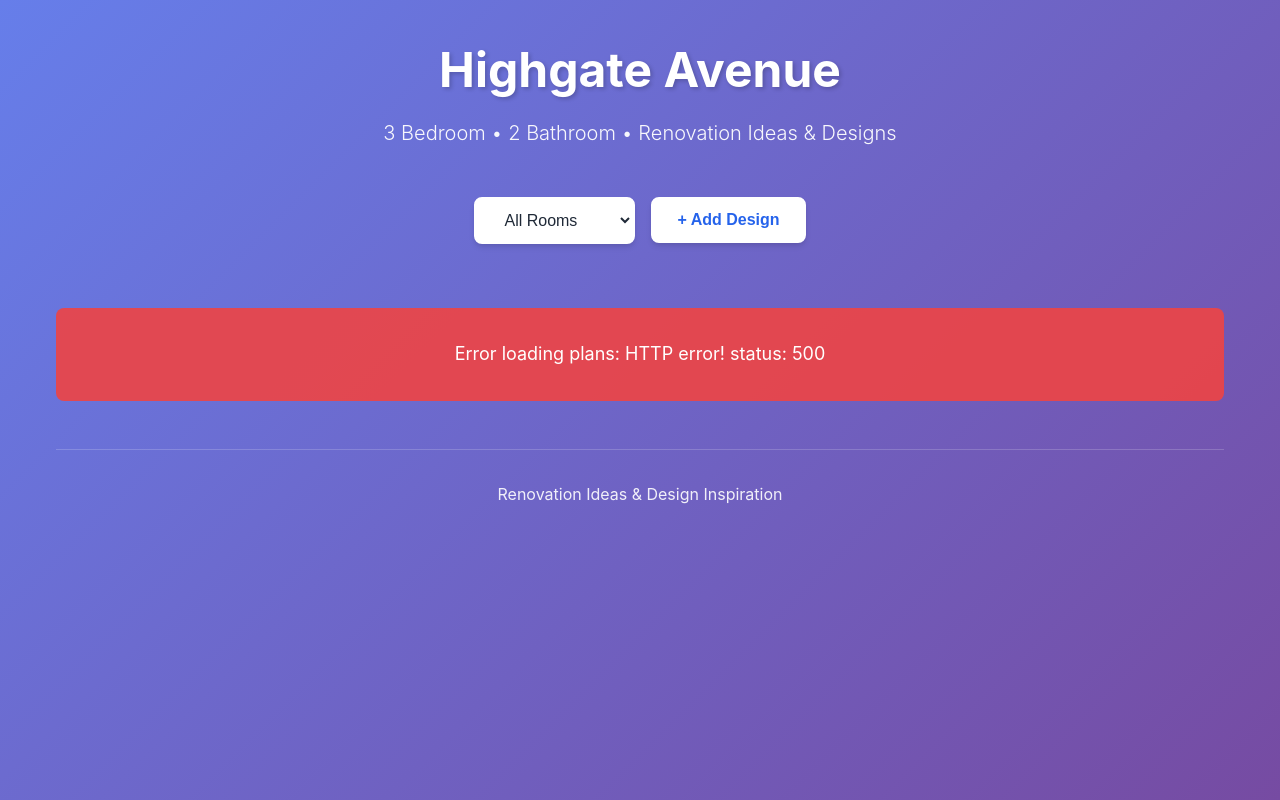
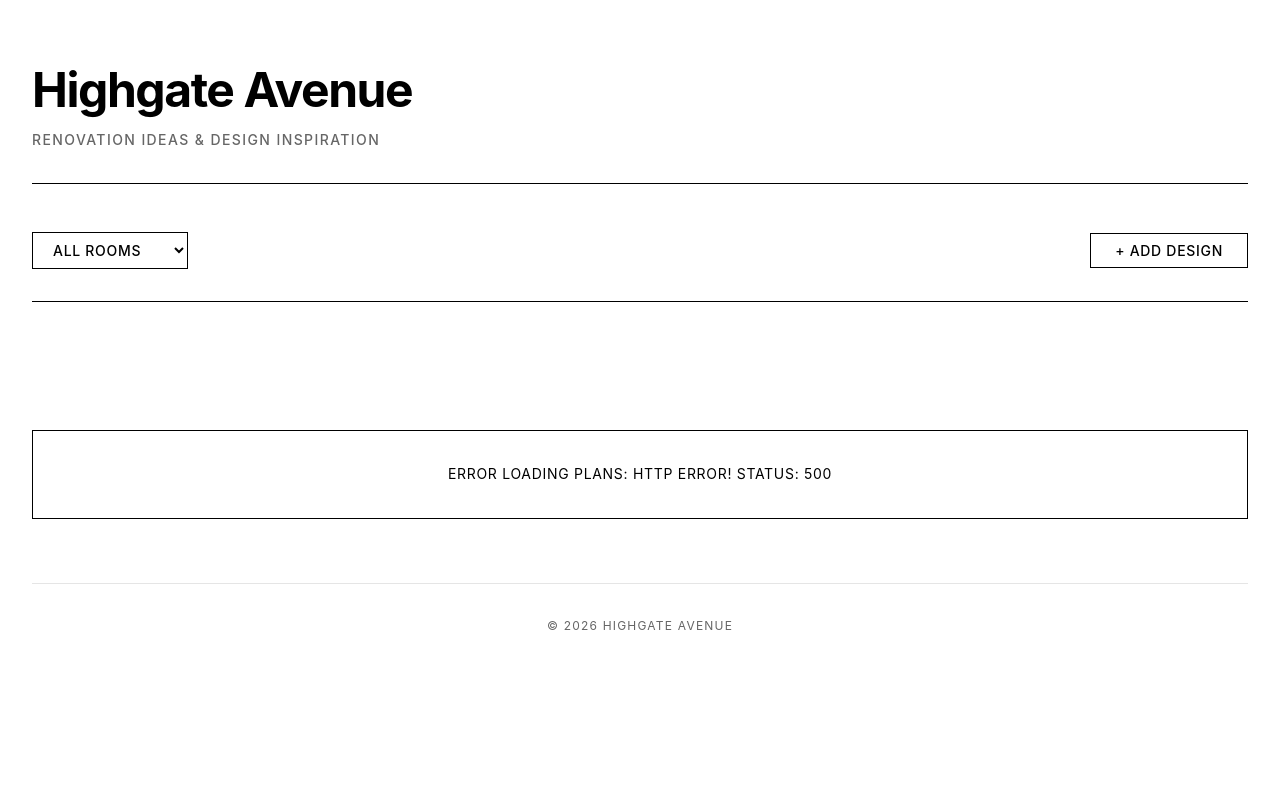
Before and after one commit to conork92/HighgateAvenue, a Flask app: page / in a window 1280 px wide. Run offline with Flask 3, Linux system fonts and the light colour scheme.

Commit message:
fix: much better look

```diff
--- a/app.py
+++ b/app.py
@@ -14,6 +14,17 @@ load_dotenv()
 
 app = Flask(__name__)
 CORS(app)
+
+# Disable caching for static files
+app.config['SEND_FILE_MAX_AGE_DEFAULT'] = 0
+
+# Add no-cache headers for all responses
+@app.after_request
+def after_request(response):
+    response.headers['Cache-Control'] = 'no-cache, no-store, must-revalidate'
+    response.headers['Pragma'] = 'no-cache'
+    response.headers['Expires'] = '0'
+    return response
 
 # Configuration
 ALLOWED_EXTENSIONS = {'png', 'jpg', 'jpeg', 'gif', 'webp'}
--- a/docker-compose.yml
+++ b/docker-compose.yml
@@ -4,7 +4,7 @@ services:
   web:
     build: .
     ports:
-      - "8000:5000"
+      - "8001:5000"
     environment:
       - SUPABASE_URL=${SUPABASE_URL}
       - SUPABASE_KEY=${SUPABASE_ANON_KEY}
--- a/static/css/style.css
+++ b/static/css/style.css
@@ -4,106 +4,174 @@
     box-sizing: border-box;
 }
 
+html {
+    scroll-behavior: smooth;
+}
+
 :root {
-    --primary-color: #2563eb;
-    --secondary-color: #1e40af;
-    --accent-color: #3b82f6;
-    --text-primary: #1f2937;
-    --text-secondary: #6b7280;
-    --bg-primary: #ffffff;
-    --bg-secondary: #f9fafb;
-    --border-color: #e5e7eb;
-    --shadow: 0 4px 6px -1px rgba(0, 0, 0, 0.1), 0 2px 4px -1px rgba(0, 0, 0, 0.06);
-    --shadow-lg: 0 10px 15px -3px rgba(0, 0, 0, 0.1), 0 4px 6px -2px rgba(0, 0, 0, 0.05);
+    --black: #000000;
+    --white: #ffffff;
+    --gray-light: #f5f5f5;
+    --gray-medium: #e5e5e5;
+    --gray-dark: #666666;
+    --gray-darker: #333333;
+    --transition: 0.2s ease;
 }
 
 body {
-    font-family: -apple-system, BlinkMacSystemFont, 'Segoe UI', Roboto, 'Helvetica Neue', Arial, sans-serif;
+    font-family: -apple-system, BlinkMacSystemFont, 'Segoe UI', 'Helvetica Neue', Arial, sans-serif;
     line-height: 1.6;
-    color: var(--text-primary);
-    background: linear-gradient(135deg, #667eea 0%, #764ba2 100%);
+    color: var(--black) !important;
+    background: var(--white) !important;
+    background-image: none !important;
     min-height: 100vh;
+    -webkit-font-smoothing: antialiased;
+    -moz-osx-font-smoothing: grayscale;
+    font-size: 16px;
+}
+
+html {
+    background: var(--white) !important;
+    background-image: none !important;
 }
 
 .container {
-    max-width: 1200px;
+    max-width: 1280px;
     margin: 0 auto;
-    padding: 2rem 1rem;
+    padding: 4rem 2rem;
 }
 
+@media (max-width: 768px) {
+    .container {
+        padding: 2rem 1.5rem;
+    }
+}
+
+/* Header */
 header {
-    text-align: center;
+    border-bottom: 1px solid var(--black);
+    padding-bottom: 2rem;
     margin-bottom: 3rem;
-    color: white;
 }
 
 header h1 {
     font-size: 3rem;
     font-weight: 700;
-    margin-bottom: 0.5rem;
-    text-shadow: 2px 2px 4px rgba(0, 0, 0, 0.2);
+    letter-spacing: -0.03em;
+    margin-bottom: 0.75rem;
+    color: var(--black);
+    line-height: 1.1;
+}
+
+@media (max-width: 768px) {
+    header h1 {
+        font-size: 2.25rem;
+    }
 }
 
 .subtitle {
-    font-size: 1.25rem;
-    opacity: 0.95;
-    font-weight: 300;
+    font-size: 0.875rem;
+    color: var(--gray-dark);
+    text-transform: uppercase;
+    letter-spacing: 0.1em;
+    font-weight: 500;
 }
 
+/* Filter Section */
 .filter-section {
-    margin-bottom: 2rem;
+    margin-bottom: 4rem;
     display: flex;
-    justify-content: center;
+    justify-content: space-between;
     align-items: center;
-    gap: 1rem;
+    gap: 1.5rem;
     flex-wrap: wrap;
+    border-bottom: 1px solid var(--black);
+    padding-bottom: 2rem;
 }
 
 .filter-select {
-    padding: 0.75rem 1.5rem;
-    font-size: 1rem;
-    border: 2px solid white;
-    border-radius: 8px;
-    background: white;
-    color: var(--text-primary);
+    padding: 0.5rem 1rem;
+    font-size: 0.875rem;
+    border: 1px solid var(--black);
+    background: var(--white);
+    color: var(--black);
     cursor: pointer;
-    transition: all 0.3s ease;
-    box-shadow: var(--shadow);
+    transition: all var(--transition);
+    font-family: inherit;
+    text-transform: uppercase;
+    letter-spacing: 0.05em;
+    font-weight: 500;
 }
 
 .filter-select:hover {
-    box-shadow: var(--shadow-lg);
-    transform: translateY(-2px);
+    background: var(--black);
+    color: var(--white);
 }
 
 .filter-select:focus {
     outline: none;
-    border-color: var(--primary-color);
+    background: var(--black);
+    color: var(--white);
 }
 
+.upload-btn {
+    padding: 0.5rem 1.5rem;
+    font-size: 0.875rem;
+    font-weight: 500;
+    background: var(--white);
+    color: var(--black);
+    border: 1px solid var(--black);
+    cursor: pointer;
+    transition: all var(--transition);
+    text-transform: uppercase;
+    letter-spacing: 0.05em;
+    font-family: inherit;
+}
+
+.upload-btn:hover {
+    background: var(--black);
+    color: var(--white);
+}
+
+.upload-btn span {
+    position: relative;
+}
+
+/* Plans Grid */
 .plans-grid {
     display: grid;
     grid-template-columns: repeat(auto-fill, minmax(320px, 1fr));
-    gap: 1.5rem;
-    margin-bottom: 2rem;
+    gap: 3rem 2rem;
+    margin-bottom: 4rem;
+}
+
+@media (min-width: 1200px) {
+    .plans-grid {
+        grid-template-columns: repeat(3, 1fr);
+    }
 }
 
 .plan-card {
-    background: var(--bg-primary);
-    border-radius: 12px;
-    padding: 1.5rem;
-    box-shadow: var(--shadow);
-    transition: all 0.3s ease;
-    border: 1px solid var(--border-color);
+    background: var(--white);
+    border: none;
+    border-top: 1px solid var(--black);
+    transition: all var(--transition);
+    display: flex;
+    flex-direction: column;
+    padding-top: 1.5rem;
 }
 
 .plan-card:hover {
-    transform: translateY(-4px);
-    box-shadow: var(--shadow-lg);
+    border-top-width: 2px;
 }
 
-.plan-card.empty {
-    display: none;
+.plan-image {
+    width: 100%;
+    height: 280px;
+    object-fit: cover;
+    display: block;
+    margin-bottom: 1.5rem;
+    background: var(--gray-light);
 }
 
 .plan-header {
@@ -111,101 +179,118 @@ header h1 {
     justify-content: space-between;
     align-items: start;
     margin-bottom: 1rem;
+    padding: 0;
 }
 
 .plan-room {
     display: inline-block;
-    padding: 0.375rem 0.75rem;
-    background: var(--primary-color);
-    color: white;
-    border-radius: 20px;
-    font-size: 0.875rem;
+    padding: 0.25rem 0.75rem;
+    background: var(--black);
+    color: var(--white);
+    font-size: 0.75rem;
     font-weight: 600;
     text-transform: uppercase;
-    letter-spacing: 0.5px;
+    letter-spacing: 0.1em;
 }
 
 .plan-title {
     font-size: 1.5rem;
-    font-weight: 700;
-    color: var(--text-primary);
-    margin-bottom: 0.5rem;
+    font-weight: 600;
+    color: var(--black);
+    margin-bottom: 0.75rem;
+    line-height: 1.3;
+    padding: 0;
+    letter-spacing: -0.02em;
 }
 
 .plan-description {
-    color: var(--text-secondary);
-    margin-bottom: 1rem;
-    line-height: 1.6;
-}
-
-.plan-image {
-    width: 100%;
-    height: 200px;
-    object-fit: cover;
-    border-radius: 8px;
-    margin-bottom: 1rem;
-    background: var(--bg-secondary);
+    color: var(--gray-dark);
+    margin-bottom: 1.5rem;
+    line-height: 1.7;
+    font-size: 0.9375rem;
+    padding: 0;
 }
 
 .plan-tags {
     display: flex;
     flex-wrap: wrap;
     gap: 0.5rem;
-    margin-top: 1rem;
+    margin-top: auto;
+    padding: 0;
+    padding-top: 1rem;
+    border-top: 1px solid var(--gray-medium);
 }
 
 .tag {
-    padding: 0.25rem 0.75rem;
-    background: var(--bg-secondary);
-    color: var(--text-secondary);
-    border-radius: 16px;
-    font-size: 0.875rem;
-    border: 1px solid var(--border-color);
+    padding: 0.25rem 0.5rem;
+    background: var(--gray-light);
+    color: var(--black);
+    font-size: 0.75rem;
+    border: 1px solid var(--gray-medium);
+    text-transform: uppercase;
+    letter-spacing: 0.05em;
+    font-weight: 500;
+    transition: all var(--transition);
 }
 
-.loading, .error {
+.tag:hover {
+    background: var(--black);
+    color: var(--white);
+    border-color: var(--black);
+}
+
+/* Loading & Error */
+.loading {
     text-align: center;
-    padding: 2rem;
-    color: white;
-    font-size: 1.125rem;
+    padding: 3rem;
+    color: var(--gray-dark);
+    font-size: 0.875rem;
+    text-transform: uppercase;
+    letter-spacing: 0.1em;
+    display: flex;
+    flex-direction: column;
+    align-items: center;
+    gap: 1rem;
+}
+
+.loading::after {
+    content: '';
+    width: 30px;
+    height: 30px;
+    border: 2px solid var(--gray-medium);
+    border-top-color: var(--black);
+    border-radius: 50%;
+    animation: spin 0.8s linear infinite;
+}
+
+@keyframes spin {
+    to { transform: rotate(360deg); }
 }
 
 .error {
-    background: rgba(239, 68, 68, 0.9);
-    border-radius: 8px;
+    text-align: center;
+    padding: 2rem;
+    color: var(--black);
+    font-size: 0.875rem;
+    border: 1px solid var(--black);
     margin: 2rem 0;
+    text-transform: uppercase;
+    letter-spacing: 0.05em;
 }
 
+/* Footer */
 footer {
     text-align: center;
-    margin-top: 3rem;
+    margin-top: 4rem;
     padding-top: 2rem;
-    border-top: 1px solid rgba(255, 255, 255, 0.2);
-    color: white;
-    opacity: 0.9;
+    border-top: 1px solid var(--gray-medium);
+    color: var(--gray-dark);
+    font-size: 0.75rem;
+    text-transform: uppercase;
+    letter-spacing: 0.1em;
 }
 
-.upload-btn {
-    padding: 0.75rem 1.5rem;
-    font-size: 1rem;
-    font-weight: 600;
-    background: white;
-    color: var(--primary-color);
-    border: 2px solid white;
-    border-radius: 8px;
-    cursor: pointer;
-    transition: all 0.3s ease;
-    box-shadow: var(--shadow);
-}
-
-.upload-btn:hover {
-    background: var(--primary-color);
-    color: white;
-    transform: translateY(-2px);
-    box-shadow: var(--shadow-lg);
-}
-
-/* Modal Styles */
+/* Modal */
 .modal {
     position: fixed;
     z-index: 1000;
--- a/static/js/app.js
+++ b/static/js/app.js
@@ -79,31 +79,37 @@ function filterPlans() {
 function renderPlans() {
         if (filteredPlans.length === 0) {
             plansGrid.innerHTML = `
-            <div class="plan-card" style="grid-column: 1 / -1; text-align: center; padding: 3rem;">
-                <p style="color: var(--text-secondary); font-size: 1.125rem;">
-                    No plans found. Add some renovation ideas to get started!
+                <div class="plan-card" style="grid-column: 1 / -1; text-align: center; padding: 4rem 2rem;">
+                    <p style="color: #666; font-size: 0.875rem; text-transform: uppercase; letter-spacing: 0.1em;">
+                        No plans found. Add some renovation ideas to get started.
                     </p>
                 </div>
             `;
             return;
         }
 
-    plansGrid.innerHTML = filteredPlans.map(plan => `
+    plansGrid.innerHTML = filteredPlans.map(plan => {
+        const imageHtml = plan.image_url ?
+            `<img src="${escapeHtml(plan.image_url)}" alt="${escapeHtml(plan.title || 'Plan image')}" class="plan-image" loading="lazy" onerror="this.style.display='none'">` :
+            '';
+
+        return `
             <div class="plan-card">
+                ${imageHtml}
                 <div class="plan-header">
                     <span class="plan-room">${escapeHtml(plan.room || 'General')}</span>
                 </div>
                 <h2 class="plan-title">${escapeHtml(plan.title || 'Untitled')}</h2>
                 ${plan.description ? `<p class="plan-description">${escapeHtml(plan.description)}</p>` : ''}
-            ${plan.image_url ? `<img src="${escapeHtml(plan.image_url)}" alt="${escapeHtml(plan.title || 'Plan image')}" class="plan-image" onerror="this.style.display='none'">` : ''}
                 ${plan.tags && plan.tags.length > 0 ? `
                     <div class="plan-tags">
                         ${plan.tags.map(tag => `<span class="tag">${escapeHtml(tag)}</span>`).join('')}
                     </div>
                 ` : ''}
-            ${plan.source_url ? `<p style="margin-top: 1rem;"><a href="${escapeHtml(plan.source_url)}" target="_blank" rel="noopener noreferrer" style="color: var(--primary-color); text-decoration: none;">View Source →</a></p>` : ''}
+                ${plan.source_url ? `<p style="margin-top: 1rem;"><a href="${escapeHtml(plan.source_url)}" target="_blank" rel="noopener noreferrer">View Source →</a></p>` : ''}
             </div>
-    `).join('');
+        `;
+    }).join('');
 }
 
 // Escape HTML to prevent XSS
--- a/templates/index.html
+++ b/templates/index.html
@@ -3,14 +3,23 @@
 <head>
     <meta charset="UTF-8">
     <meta name="viewport" content="width=device-width, initial-scale=1.0">
+    <meta http-equiv="Cache-Control" content="no-cache, no-store, must-revalidate">
+    <meta http-equiv="Pragma" content="no-cache">
+    <meta http-equiv="Expires" content="0">
     <title>Highgate Avenue - Renovation Ideas</title>
-    <link rel="stylesheet" href="{{ url_for('static', filename='css/style.css') }}">
+    <style>
+        /* Critical inline CSS to override cached styles */
+        * { margin: 0; padding: 0; box-sizing: border-box; }
+        html, body { background: #ffffff !important; color: #000000 !important; }
+        body { font-family: -apple-system, BlinkMacSystemFont, 'Segoe UI', 'Helvetica Neue', Arial, sans-serif; }
+    </style>
+    <link rel="stylesheet" href="{{ url_for('static', filename='css/style.css') }}?v=20260206">
 </head>
 <body>
     <div class="container">
         <header>
             <h1>Highgate Avenue</h1>
-            <p class="subtitle">3 Bedroom • 2 Bathroom • Renovation Ideas & Designs</p>
+            <p class="subtitle">Renovation Ideas & Design Inspiration</p>
         </header>
 
         <main>
@@ -27,7 +36,7 @@
                     <option value="Hallway">Hallway</option>
                     <option value="Other">Other</option>
                 </select>
-                <button id="uploadBtn" class="upload-btn">+ Add Design</button>
+                <button id="uploadBtn" class="upload-btn"><span>+ Add Design</span></button>
             </div>
 
             <!-- Upload Modal -->
@@ -108,7 +117,7 @@
         </main>
 
         <footer>
-            <p>Renovation Ideas & Design Inspiration</p>
+            <p>&copy; 2026 Highgate Avenue</p>
         </footer>
     </div>
 
```
Also changed, not shown: other parts of static/css/style.css (+117 -72 lines), 1 other file. Lines whose indentation alone changed are shown as unchanged.
